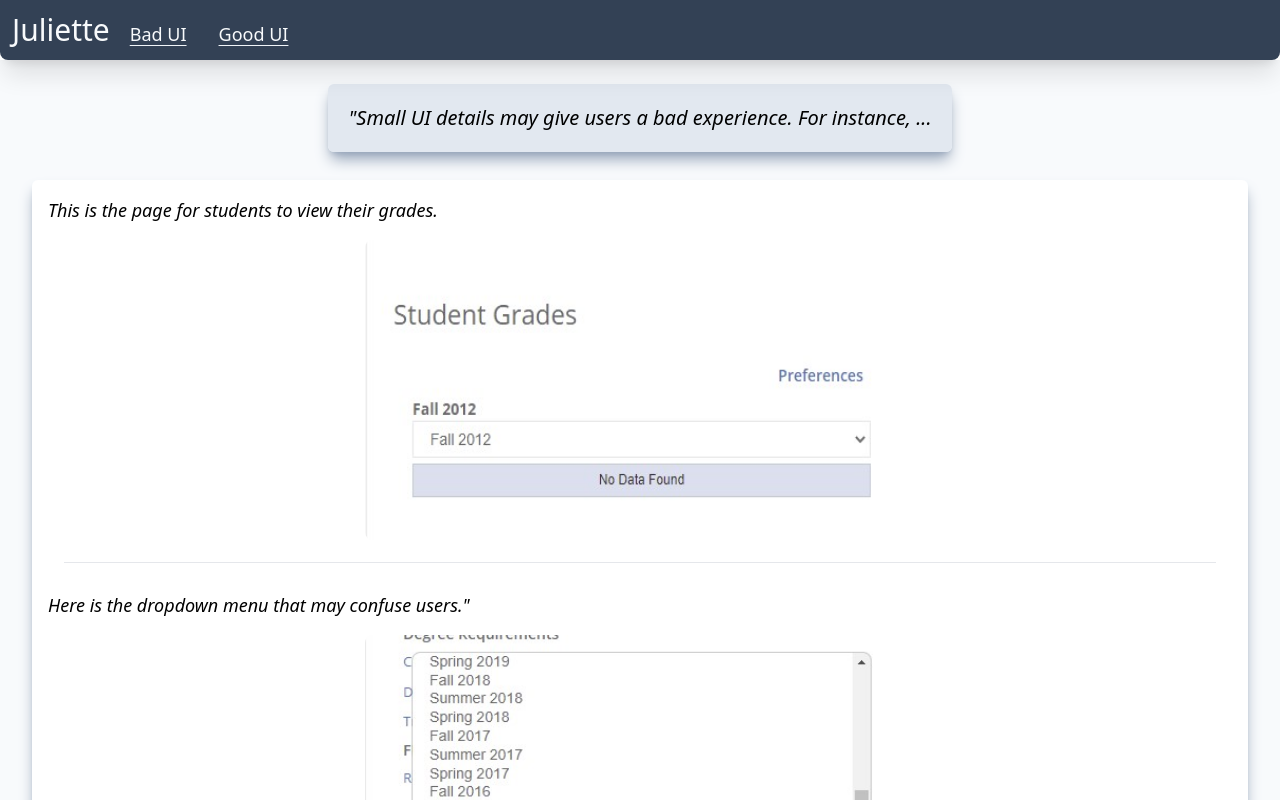
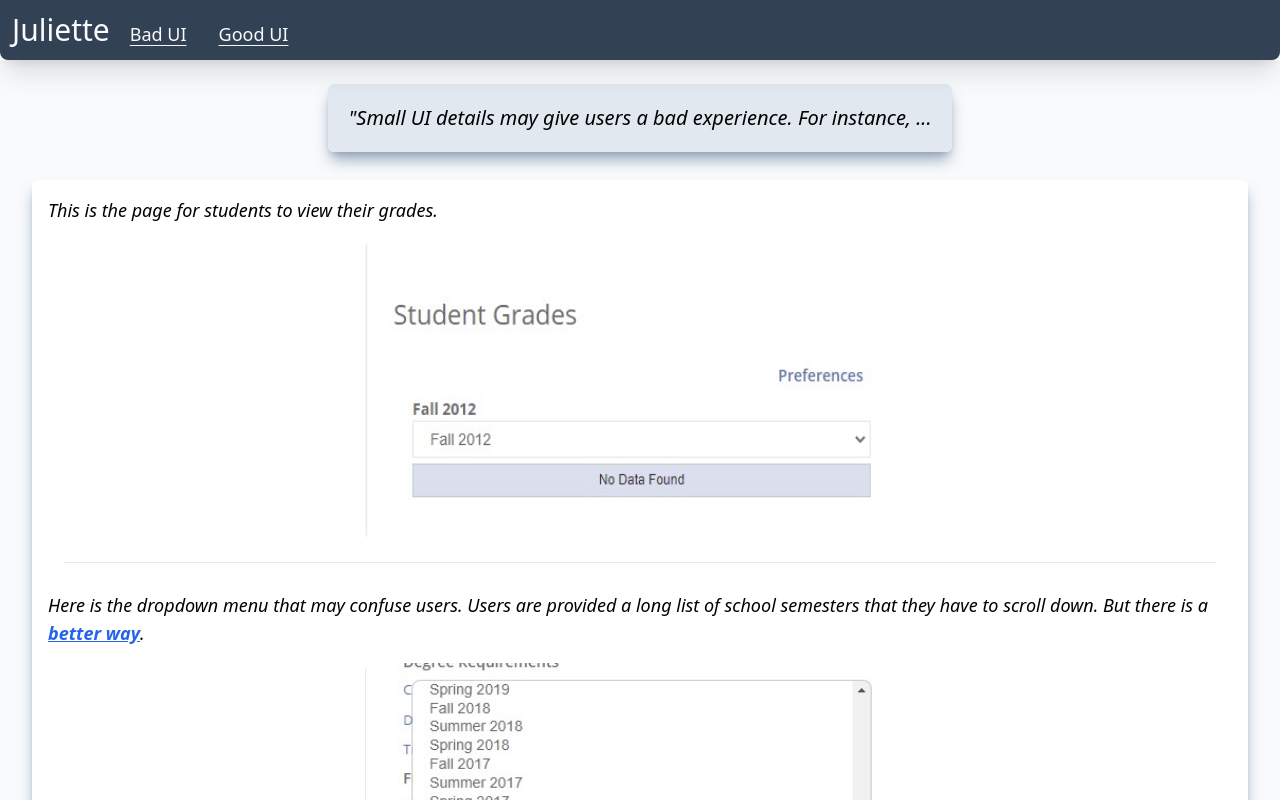
Before and after one commit to KhoiUna/cis-juliette, a Next.js app: page /bad-ui in a window 1280 px wide. Shown: the top 800 px of the page. Built offline with nearby package versions, Linux system fonts and the light colour scheme.

Commit message:
update bad-ui page

```diff
--- a/pages/bad-ui.tsx
+++ b/pages/bad-ui.tsx
@@ -3,6 +3,7 @@ import QuoteBlock from "../components/ui/QuoteBlock";
 import Card from "../components/ui/Card";
 import Layout from "../containers/Layout";
 import { NextPage } from "next";
+import NavLink from "../components/ui/NavLink";
 
 const Bad: NextPage = () => {
   return (
@@ -38,8 +39,13 @@ const Bad: NextPage = () => {
 
             <div className="mt-7">
               <p className="text-lg italic">
-                Here is the dropdown menu that may confuse users.
-                {'"'}
+                Here is the dropdown menu that may confuse users. Users are
+                provided a long list of school semesters that they have to
+                scroll down. But there is a{" "}
+                <span className="underline underline-offset-3 text-blue-600 font-bold">
+                  <NavLink href={"/good-ui"} text={"better way"}></NavLink>
+                </span>
+                .
               </p>
 
               <div className="my-4 text-center">
```
